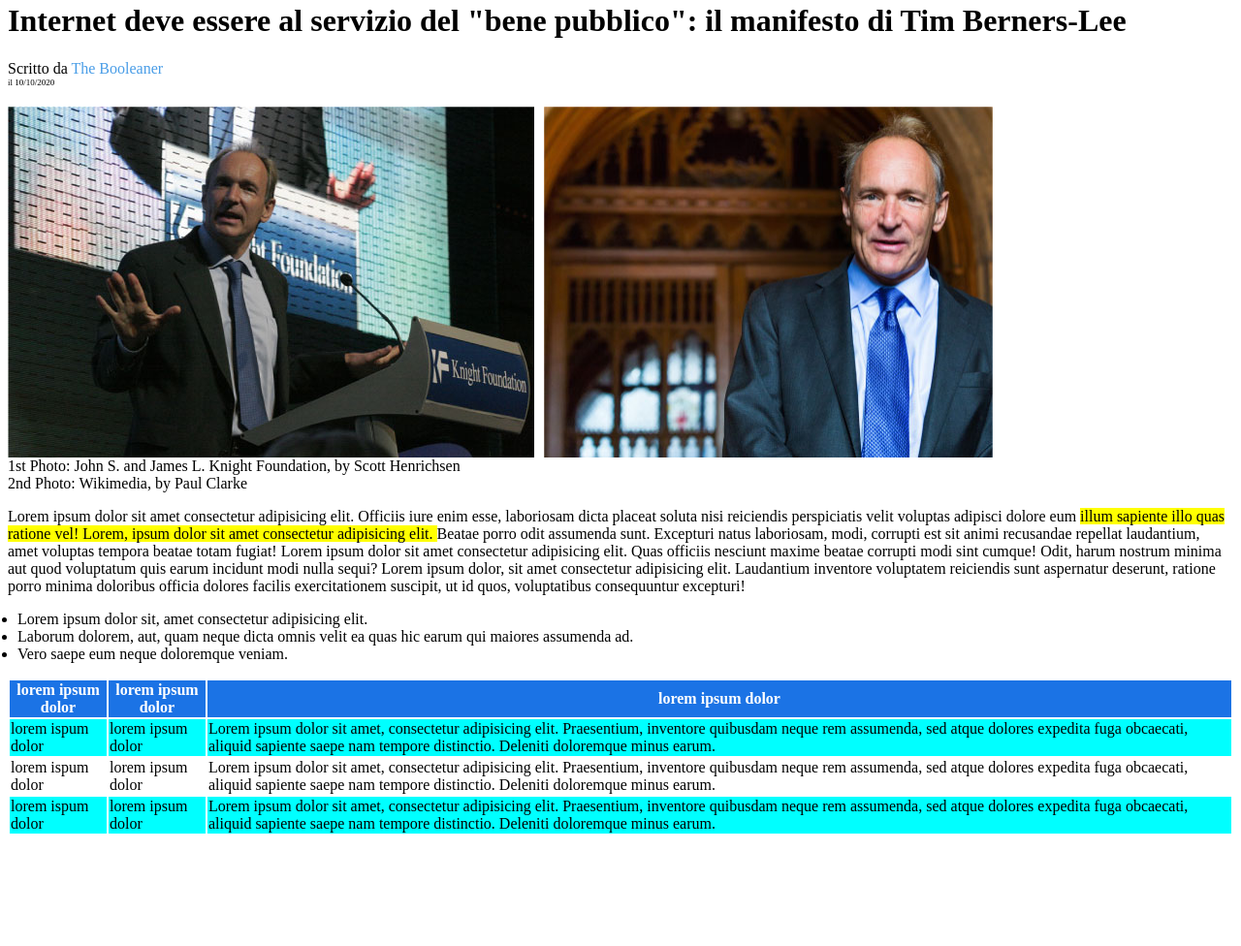
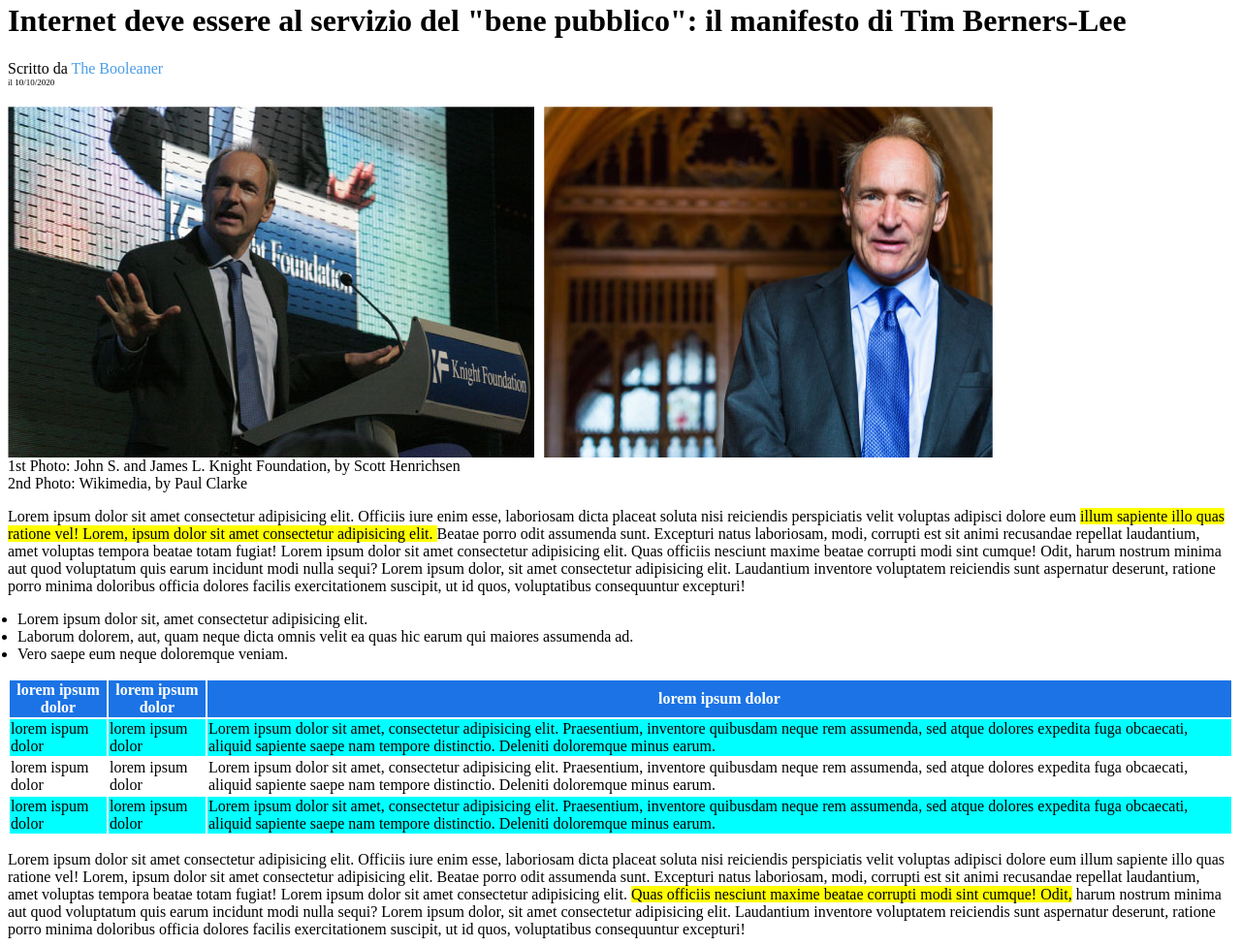
Before and after one commit to salvatorescalise1999/html-css-booleaner, a plain HTML site: page index.html in a window 1280 px wide. Shown: the part 98-1074 px from the top of the page at 97% size. Before the commit the page ends 968 px from the top, so only its background shows below. Drawn offline with Linux system fonts and the light colour scheme.

Commit message:
aggiunta di un articolo con testo evidenziato

```diff
--- a/index.html
+++ b/index.html
@@ -61,7 +61,7 @@
                     <th>lorem ipsum dolor</th>
                     <th>lorem ipsum dolor</th>
                 </tr>
-                <tr class="prima-riga-terza-riga" >
+                <tr class="prima-riga-terza-riga">
                     <td>lorem ispum dolor</td>
                     <td>lorem ipsum dolor</td>
                     <td>Lorem ipsum dolor sit amet, consectetur adipisicing elit. Praesentium, inventore quibusdam neque
@@ -76,7 +76,7 @@
                         rem assumenda, sed atque dolores expedita fuga obcaecati, aliquid sapiente saepe nam tempore
                         distinctio. Deleniti doloremque minus earum.</td>
                 </tr>
-                <tr class="prima-riga-terza-riga" >
+                <tr class="prima-riga-terza-riga">
                     <td>lorem ispum dolor</td>
                     <td>lorem ipsum dolor</td>
                     <td>Lorem ipsum dolor sit amet, consectetur adipisicing elit. Praesentium, inventore quibusdam neque
@@ -88,6 +88,21 @@
 
         </section>
 
+        <article>
+            <p>Lorem ipsum dolor sit amet consectetur adipisicing elit. Officiis iure enim esse, laboriosam dicta
+                placeat soluta nisi reiciendis perspiciatis velit voluptas adipisci dolore eum illum sapiente illo quas
+                ratione vel! Lorem, ipsum dolor sit amet consectetur
+                adipisicing elit. Beatae porro odit assumenda sunt. Excepturi natus laboriosam, modi,
+                corrupti est sit animi recusandae repellat laudantium, amet voluptas tempora beatae totam fugiat! Lorem
+                ipsum dolor sit amet consectetur adipisicing elit. <span class="sottolineato">Quas officiis nesciunt
+                    maxime beatae corrupti modi
+                    sint cumque! Odit,</span> harum nostrum minima aut quod voluptatum quis earum incidunt modi nulla
+                sequi? Lorem
+                ipsum dolor, sit amet consectetur adipisicing elit. Laudantium inventore voluptatem reiciendis sunt
+                aspernatur deserunt, ratione porro minima doloribus officia dolores facilis exercitationem suscipit, ut
+                id quos, voluptatibus consequuntur excepturi!</p>
+        </article>
+
 
     </main>
 
```
